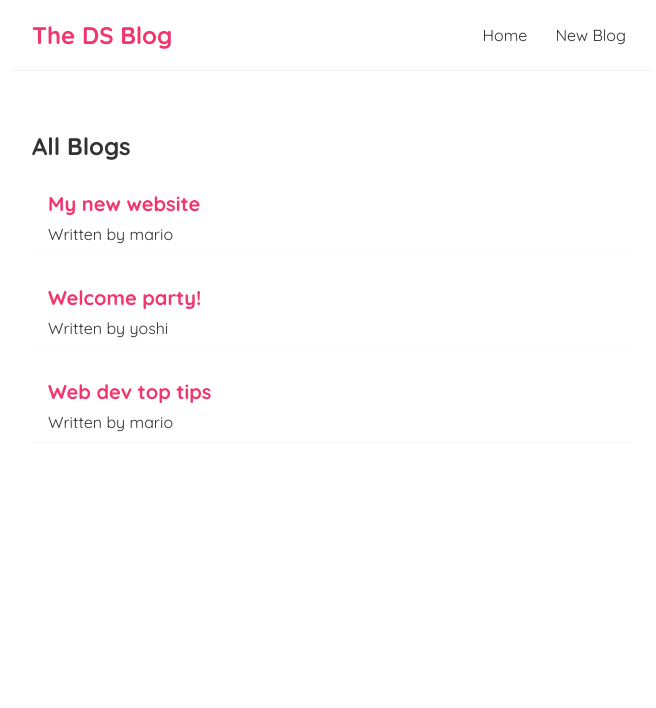
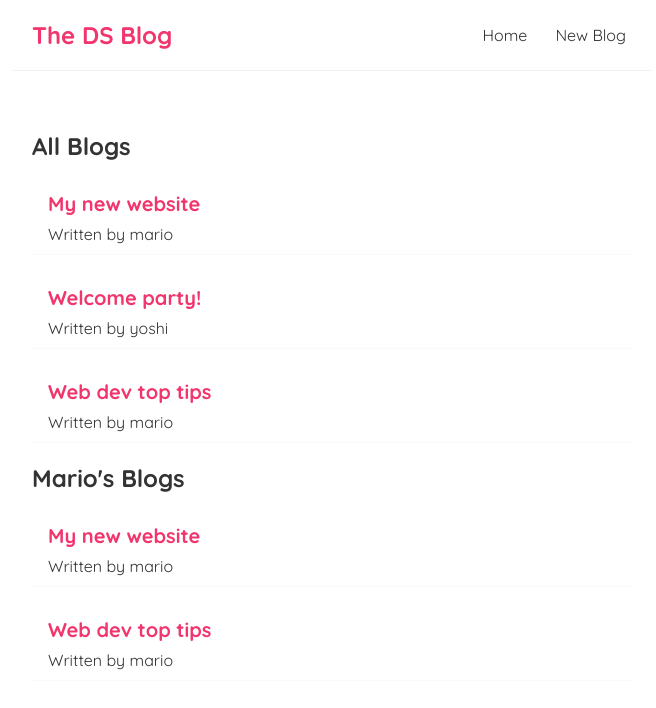
Before and after one commit to SandeeraDS/ds-blog, a React (Create React App) app: page / in a window 1280 px wide. Shown: the top 708 px of the page, without its empty margins (308-964 px from the left). Built offline with nearby package versions, Linux system fonts and the light colour scheme.

Commit message:
Step 6 - reusing components

```diff
--- a/src/Home.js
+++ b/src/Home.js
@@ -12,6 +12,7 @@
     return (
         <div className="home">
             <BlogList blogs={blogs} title="All Blogs"/>
+            <BlogList blogs={blogs.filter((b)=>b.author==='mario')} title="Mario's Blogs"/>
         </div>
     );
 }
```
